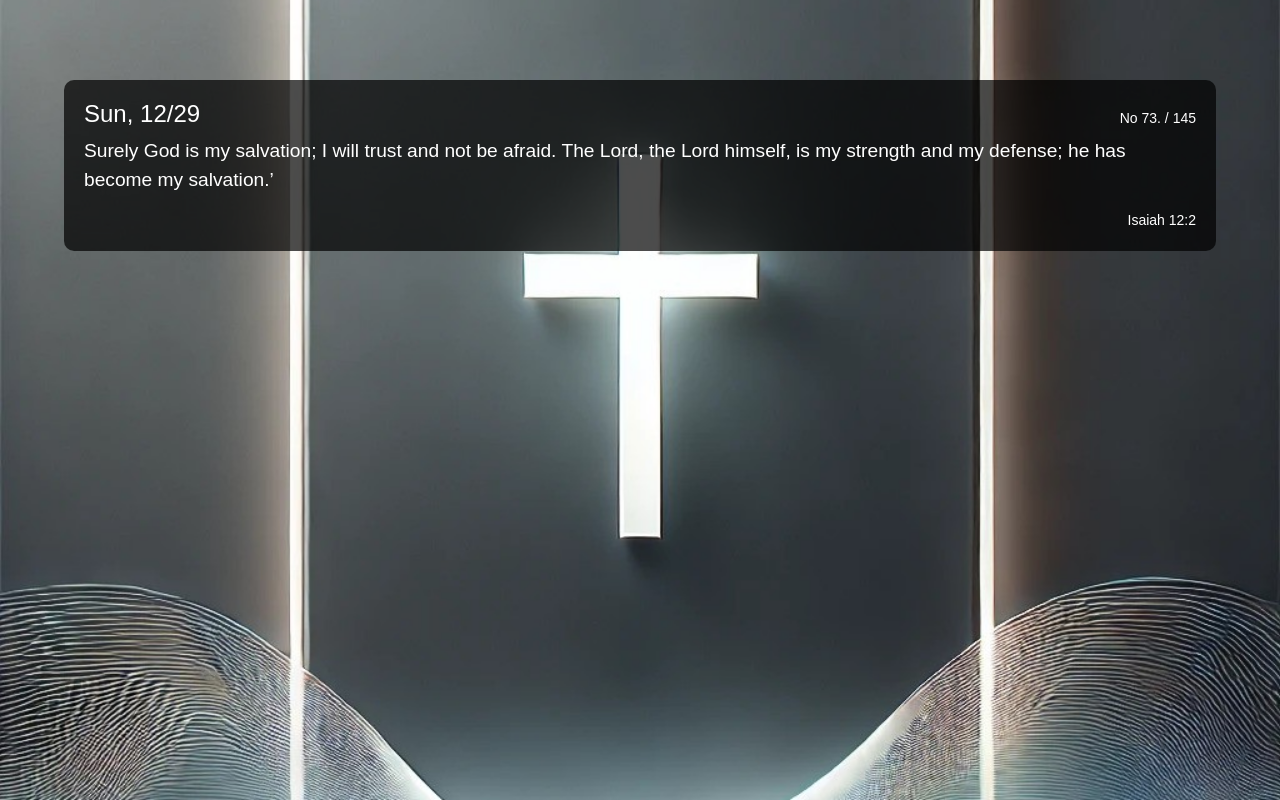
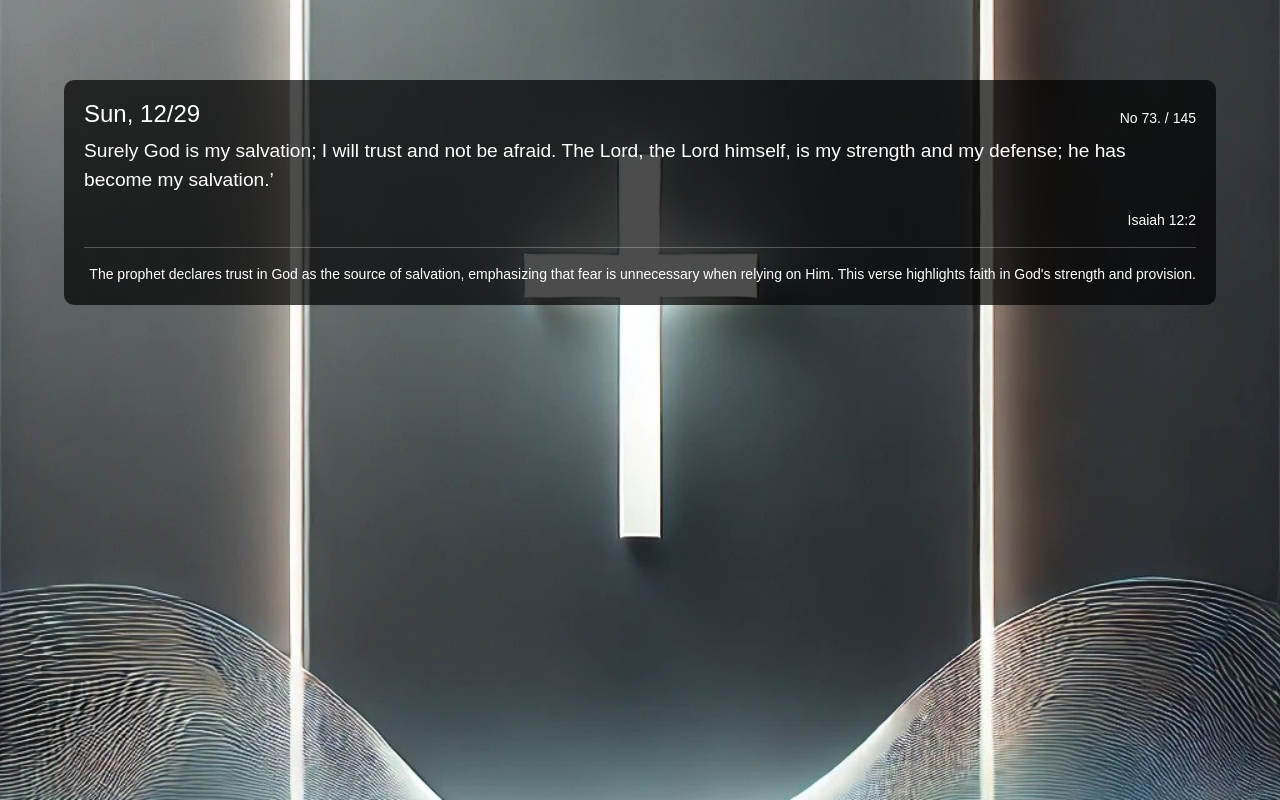
Before and after one commit to nisino25/bible, a Vue app: page / in a window 1280 px wide. Built offline with nearby package versions, Linux system fonts and the light colour scheme; no server answers.

Commit message:
Update App.vue

```diff
--- a/src/App.vue
+++ b/src/App.vue
@@ -7,6 +7,10 @@
           </div>
           <p>{{ todayVerse.text }}</p>
           <small>{{ todayVerse.reference }}</small>
+          <template v-if="todayVerse.context">
+            <hr>
+            <small>{{ todayVerse.context }}</small>
+          </template>
       </div>
 
       <!-- Hidden Date Picker -->
@@ -118,6 +122,7 @@ body {
 }
 .verse-card {
   width: 90vw;
+  max-height: 80%;
   position: absolute;
   top: 10%;
   left: 50%;
@@ -127,6 +132,8 @@ body {
   padding: 20px;
   border-radius: 10px;
   text-align: center;
+
+  overflow: auto;
 }
 .verse-card h1 {
     font-size: 1.5rem;
```
